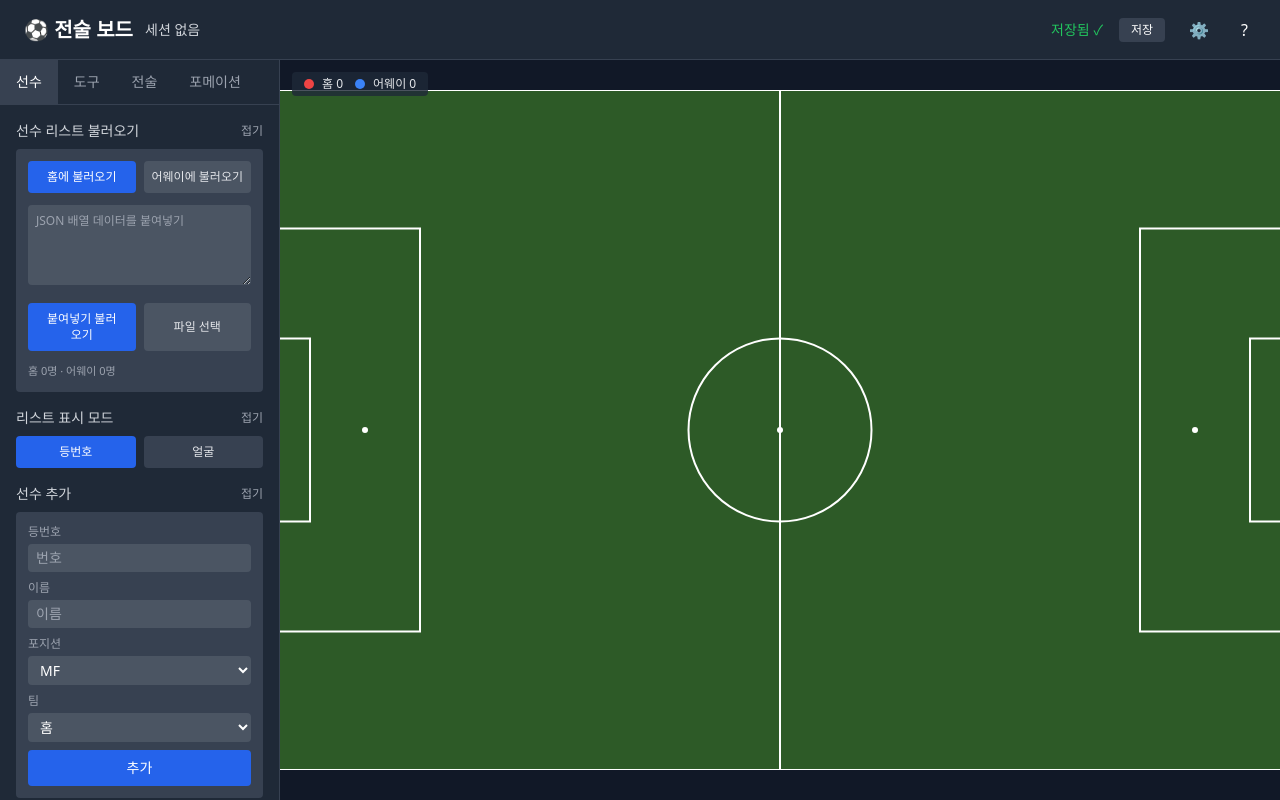
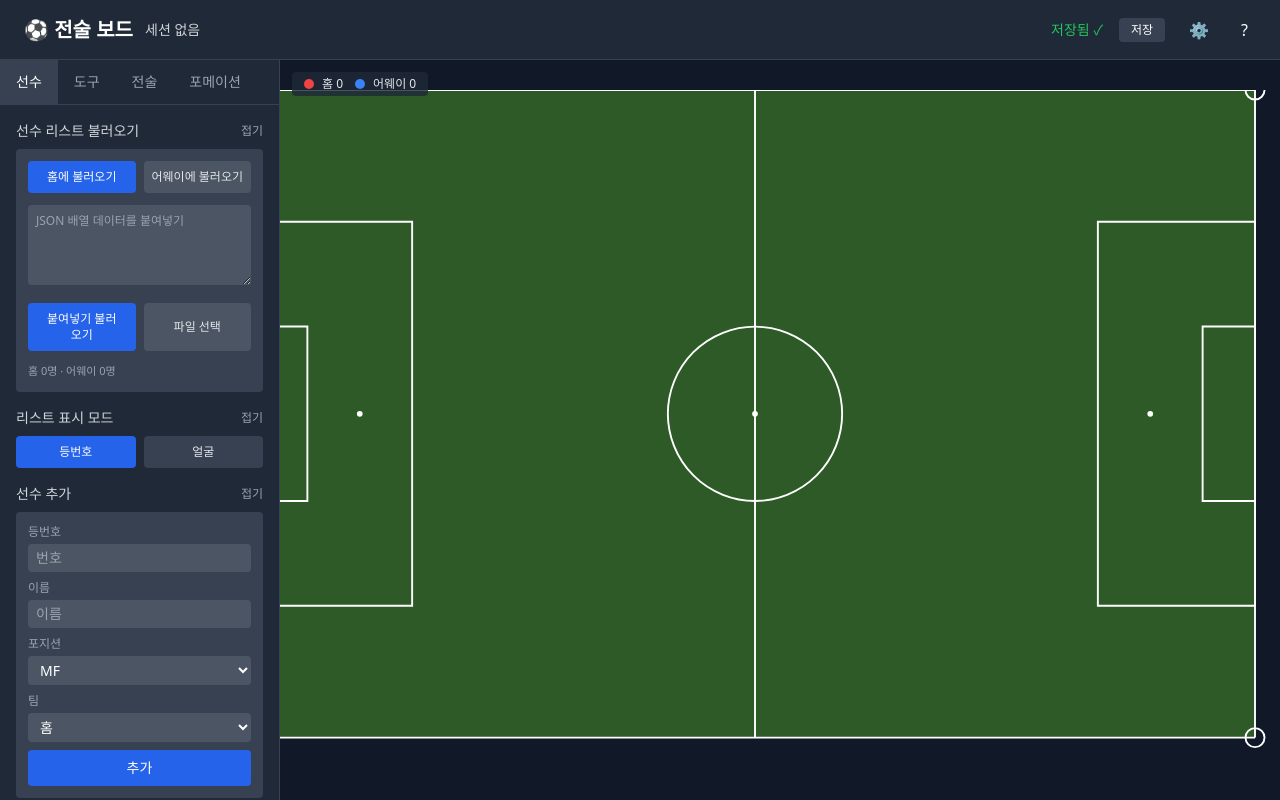
Before and after one commit to hakunamta00700/soccer_strategy_app, a React (Vite) app: page / in a window 1280 px wide. Built offline with nearby package versions, Linux system fonts and the light colour scheme.

Commit message:
Fit tactical board to portrait viewport

```diff
--- a/src/components/board/TacticalBoard.tsx
+++ b/src/components/board/TacticalBoard.tsx
@@ -1,4 +1,4 @@
-import { useEffect, useRef, useState } from 'react';
+import { useEffect, useLayoutEffect, useMemo, useRef, useState } from 'react';
 import { Stage, Layer, Rect } from 'react-konva';
 import Konva from 'konva';
 import { useTacticalBoardStore } from '@/store/tacticalBoardStore';
@@ -52,14 +52,55 @@ function TacticalBoard() {
   const selectionActive = useRef(false);
   const selectionDragged = useRef(false);
   const stageRef = useRef<Konva.Stage>(null);
+  const containerRef = useRef<HTMLDivElement>(null);
   const isPortrait = boardOrientation === 'portrait';
-  const stageWidth = (isPortrait ? CANVAS_HEIGHT : CANVAS_WIDTH) * zoom;
-  const stageHeight = (isPortrait ? CANVAS_WIDTH : CANVAS_HEIGHT) * zoom;
+  const [fitScale, setFitScale] = useState(1);
+  const stageBaseSize = useMemo(
+    () => ({
+      width: isPortrait ? CANVAS_HEIGHT : CANVAS_WIDTH,
+      height: isPortrait ? CANVAS_WIDTH : CANVAS_HEIGHT,
+    }),
+    [isPortrait]
+  );
+  const stageScale = fitScale * zoom;
 
   useEffect(() => {
     setBoardStage(stageRef.current);
     return () => setBoardStage(null);
   }, []);
+
+  useLayoutEffect(() => {
+    const element = containerRef.current;
+    if (!element) {
+      return;
+    }
+
+    const updateScale = () => {
+      const { width, height } = element.getBoundingClientRect();
+      const scale = Math.min(
+        1,
+        width / stageBaseSize.width,
+        height / stageBaseSize.height
+      );
+      setFitScale(Number.isFinite(scale) && scale > 0 ? scale : 1);
+    };
+
+    updateScale();
+    const observer = new ResizeObserver(updateScale);
+    observer.observe(element);
+    return () => observer.disconnect();
+  }, [stageBaseSize]);
+
+  const getPointerPosition = (e: any) => {
+    const pos = e.target.getStage().getPointerPosition();
+    if (!pos) {
+      return null;
+    }
+    return {
+      x: pos.x / stageScale,
+      y: pos.y / stageScale,
+    };
+  };
 
   const handleStageClick = (e: any) => {
     if (selectionDragged.current) {
@@ -74,7 +115,7 @@ function TacticalBoard() {
 
   const handleStageMouseDown = (e: any) => {
     if (activeTool && !isDrawing) {
-      const pos = e.target.getStage().getPointerPosition();
+      const pos = getPointerPosition(e);
       if (!pos) {
         return;
       }
@@ -93,13 +134,13 @@ function TacticalBoard() {
       return;
     }
 
-    const pos = e.target.getStage().getPointerPosition();
+    const pos = getPointerPosition(e);
     if (!pos) {
       return;
     }
 
-    const startX = pos.x / zoom;
-    const startY = pos.y / zoom;
+    const startX = pos.x;
+    const startY = pos.y;
     selectionStart.current = { x: startX, y: startY };
     selectionActive.current = true;
     selectionDragged.current = false;
@@ -108,7 +149,7 @@ function TacticalBoard() {
 
   const handleStageMouseMove = (e: any) => {
     if (isDrawing && activeTool) {
-      const pos = e.target.getStage().getPointerPosition();
+      const pos = getPointerPosition(e);
       if (!pos) {
         return;
       }
@@ -129,13 +170,13 @@ function TacticalBoard() {
     }
 
     if (selectionActive.current) {
-      const pos = e.target.getStage().getPointerPosition();
+      const pos = getPointerPosition(e);
       if (!pos || !selectionStart.current) {
         return;
       }
 
-      const endX = pos.x / zoom;
-      const endY = pos.y / zoom;
+      const endX = pos.x;
+      const endY = pos.y;
       const start = selectionStart.current;
       const x = Math.min(start.x, endX);
       const y = Math.min(start.y, endY);
@@ -150,7 +191,7 @@ function TacticalBoard() {
 
   const handleStageMouseUp = (e: any) => {
     if (isDrawing && activeTool && drawingPoints.length >= 2) {
-      const pos = e.target.getStage().getPointerPosition();
+      const pos = getPointerPosition(e);
       if (!pos) {
         return;
       }
@@ -267,7 +308,11 @@ function TacticalBoard() {
   };
 
   return (
-    <div id="tactical-board" className="flex-1 bg-gray-900 relative overflow-hidden">
+    <div
+      id="tactical-board"
+      className="flex-1 bg-gray-900 relative overflow-hidden"
+      ref={containerRef}
+    >
       <div className="absolute top-3 left-3 z-10 flex items-center gap-3 text-xs text-gray-200 bg-gray-800/80 px-3 py-1 rounded">
         <span className="flex items-center gap-2">
           <span className="w-2.5 h-2.5 rounded-full bg-red-500" />
@@ -281,10 +326,10 @@ function TacticalBoard() {
       <div className="absolute inset-0 flex items-center justify-center">
         <Stage
           ref={stageRef}
-          width={stageWidth}
-          height={stageHeight}
-          scaleX={zoom}
-          scaleY={zoom}
+          width={stageBaseSize.width}
+          height={stageBaseSize.height}
+          scaleX={stageScale}
+          scaleY={stageScale}
           onClick={handleStageClick}
           onMouseDown={handleStageMouseDown}
           onMouseMove={handleStageMouseMove}
```
